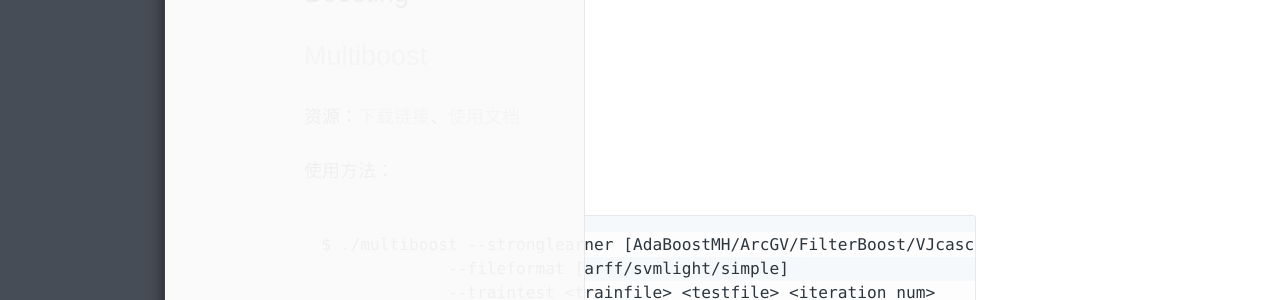
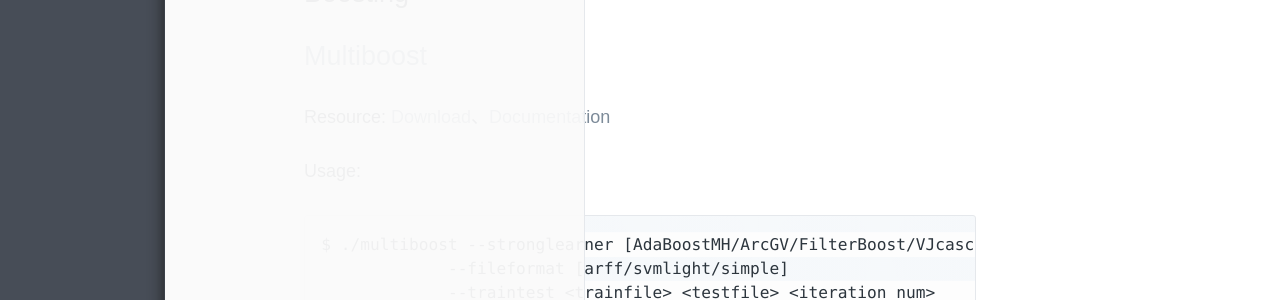
Before and after one commit to junjiek/junjiek.github.io, a Jekyll site: the page built from _posts/tool/2015-07-06-boosting-and-svm-tools.md, in a window 1280 px wide. Shown: the part 431-731 px from the top of the page. Built offline with Jekyll 4.4.1, drawn with Linux system fonts in a browser that asks for light colours; formulas are drawn with MathJax 3; some of the changed text lies outside the part shown.

Commit message:
to english

```diff
--- a/_posts/tool/2015-07-06-boosting-and-svm-tools.md
+++ b/_posts/tool/2015-07-06-boosting-and-svm-tools.md
@@ -18,9 +18,9 @@
 
 ## [Multiboost](http://www.multiboost.org/)
 
-资源：[下载链接](http://www.multiboost.org/download/MultiBoost-1.2.02.zip?attredirects=0&d=1)、[使用文档](http://docs.google.com/viewer?a=v&pid=sites&srcid=bXVsdGlib29zdC5vcmd8d3d3fGd4OjE5YjY0MzgwNjNlNjU1NmY)
+Resource: [Download](http://www.multiboost.org/download/MultiBoost-1.2.02.zip?attredirects=0&d=1)、[Documentation](http://docs.google.com/viewer?a=v&pid=sites&srcid=bXVsdGlib29zdC5vcmd8d3d3fGd4OjE5YjY0MzgwNjNlNjU1NmY)
 
-使用方法：
+Usage:
 
     $ ./multiboost --stronglearner [AdaBoostMH/ArcGV/FilterBoost/VJcascade/SoftCascade]
                  --fileformat [arff/svmlight/simple]
@@ -32,7 +32,7 @@
 
 ## [Adaboost](https://github.com/yamaguchi23/adaboost)
 
-使用方法：
+Usage:
 <h5>Training</h5>
 
     $ ./abtrain [options] training_set_file [model_file]
@@ -49,7 +49,7 @@
 
 ## [Fest](http://lowrank.net/nikos/fest/)
 
-使用方法
+Usage:
 <h5>Training</h5>
 
     festlearn [options] data model
```
